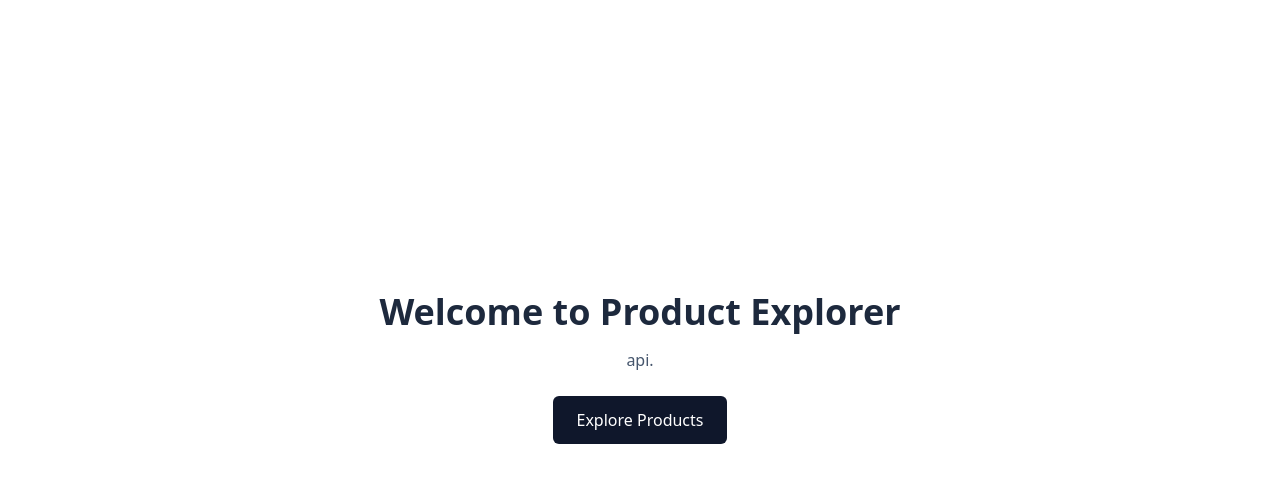
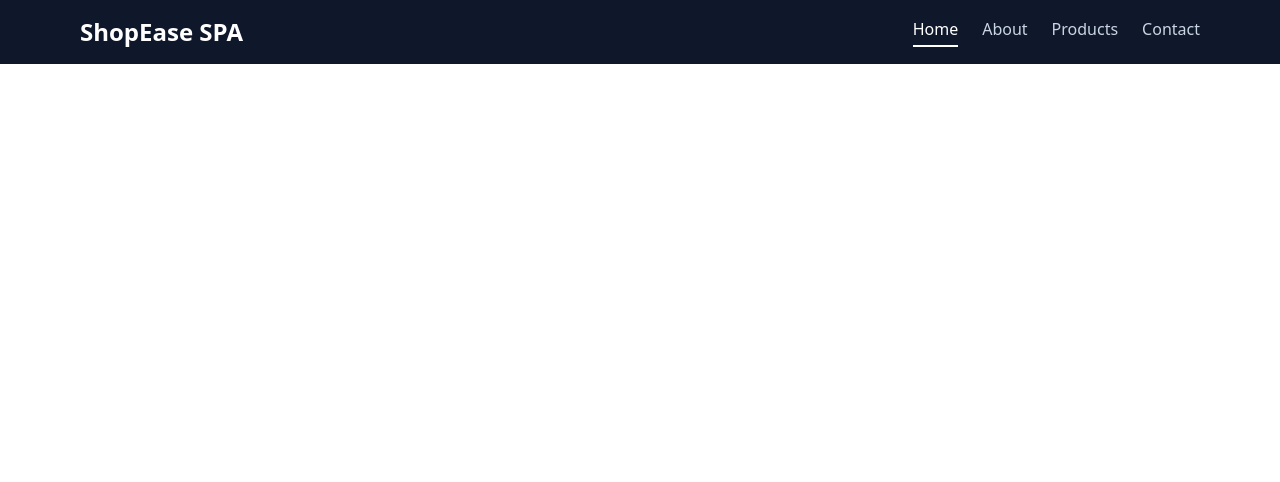
Before and after one commit to techieshruti/SPA_Project_Assesment, a React (Vite) app: page / in a window 1280 px wide. Shown: the top 482 px of the page. Built offline with nearby package versions, Linux system fonts and the light colour scheme.

Commit message:
added navbar styles

```diff
--- a/src/App.jsx
+++ b/src/App.jsx
@@ -5,8 +5,8 @@ import Home from './pages/Home'
 const App = () => {
   return (
     <div>
-      {/* <Navbar/> */}
-      <Home/>
+      <Navbar/>
+      {/* <Home/> */}
     </div>
   )
 }
--- a/src/components/Navbar.jsx
+++ b/src/components/Navbar.jsx
@@ -1,18 +1,32 @@
+import { useState } from "react";
+
 const Navbar = () => {
+  const [active, setActive] = useState("Home");
+  const navItems = ["Home", "About", "Products", "Contact"];
   return (
-    <nav className="bg-slate-900 text-white px-6 py-4 flex items-center justify-between">
+    <nav className="bg-slate-900 text-white px-20 py-4 flex items-center justify-between">
       {/* Logo */}
-      <h1 className="text-xl font-bold">ProductExplorer</h1>
+      <h1 className="text-xl md:text-2xl font-bold">
+        ShopEase SPA
+      </h1>
 
-      {/* Links (UI only) */}
-      <div className="flex gap-6">
-        <span className="text-slate-300 hover:text-white cursor-pointer">
-          Home
-        </span>
-        <span className="text-slate-300 hover:text-white cursor-pointer">
-          Products
-        </span>
-      </div>
+      {/* Navigation */}
+      <ul className="flex gap-6">
+        {navItems.map((item) => (
+          <li
+            key={item}
+            onClick={() => setActive(item)}
+            className={`cursor-pointer text-sm md:text-base transition
+              ${
+                active === item
+                  ? "text-white border-b-2 border-white pb-1"
+                  : "text-slate-300 hover:text-white"
+              }`}
+          >
+            {item}
+          </li>
+        ))}
+      </ul>
     </nav>
   );
 };
```
